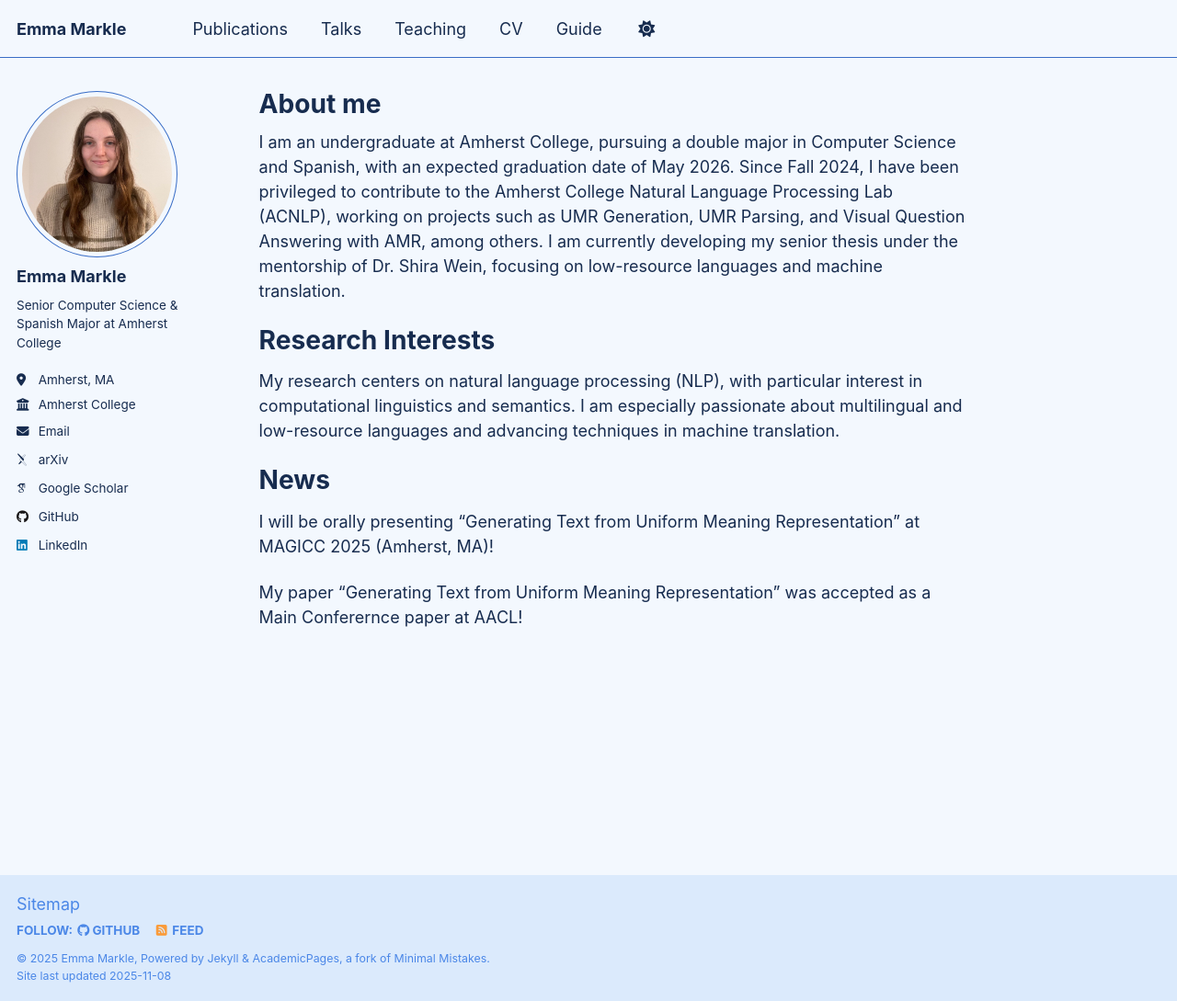
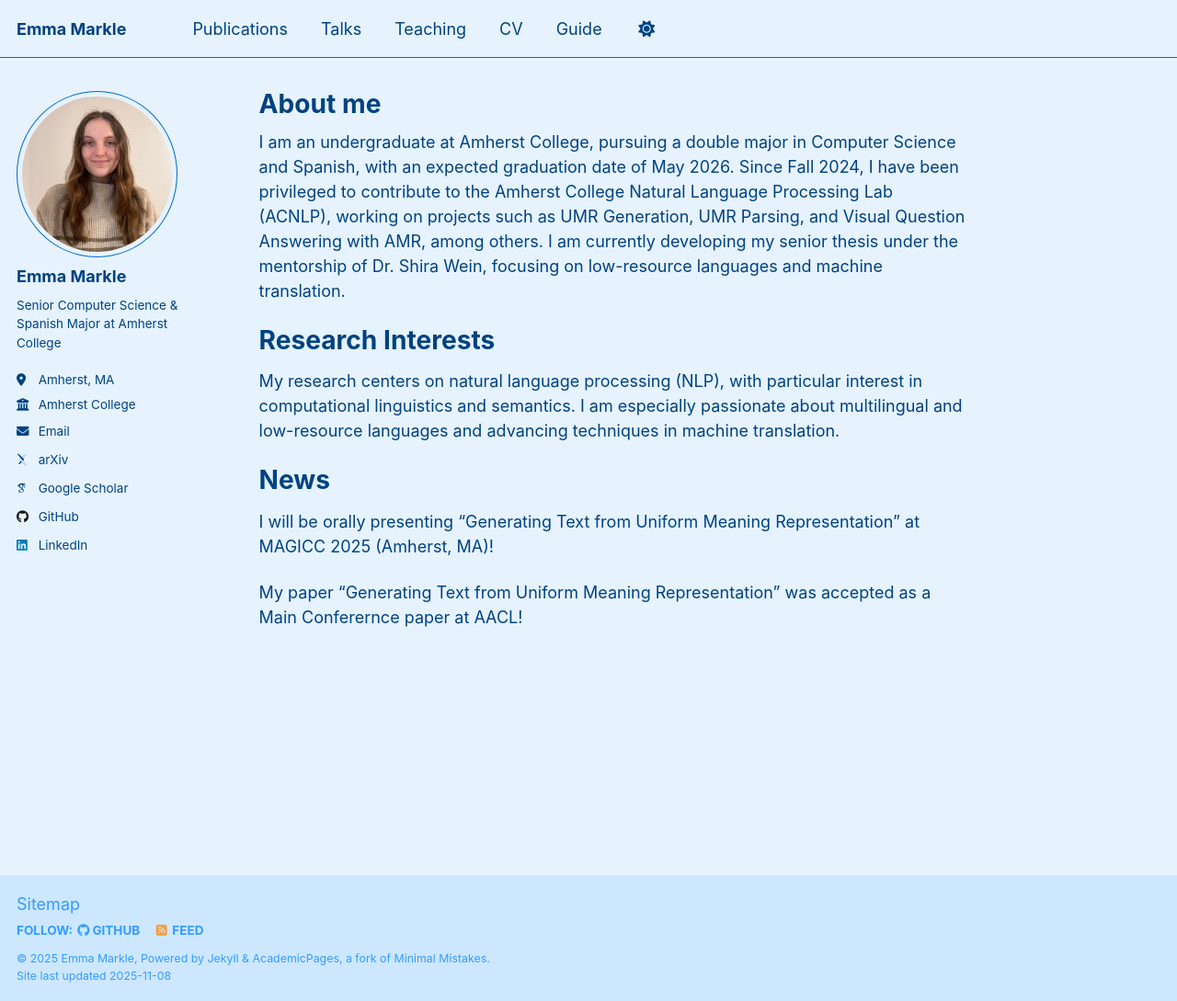
Before and after one commit to emmamarkle/emmamarkle.github.io, a Jekyll site: the page built from _pages/about.md, in a window 1280 px wide and 1089 px high. Shown: the whole window at 92% size. Built offline with Jekyll 4.4.1, drawn with Linux system fonts in a browser that asks for light colours; some web fonts are replaced; a script that is not in the unit is left out.

Commit message:
Update _air_light.scss

```diff
--- a/_sass/theme/_air_light.scss
+++ b/_sass/theme/_air_light.scss
@@ -3,11 +3,11 @@
    ========================================================================== */
 
 /* === Core Palette === */
-$primary-color              : #396DC6;
+$primary-color              : #0069CC;
 $secondary-color            : #6B9080;
-$background                 : #F3F8FE;
-$text-dark                  : #172C4F;
-$text-light                 : #4B87E7;
+$background                 : #E6F3FF;
+$text-dark                  : #004280;
+$text-light                 : #339CFF;
 $footer                     : darken($background, 5%);
 
 /* === Utility Colors === */
```
